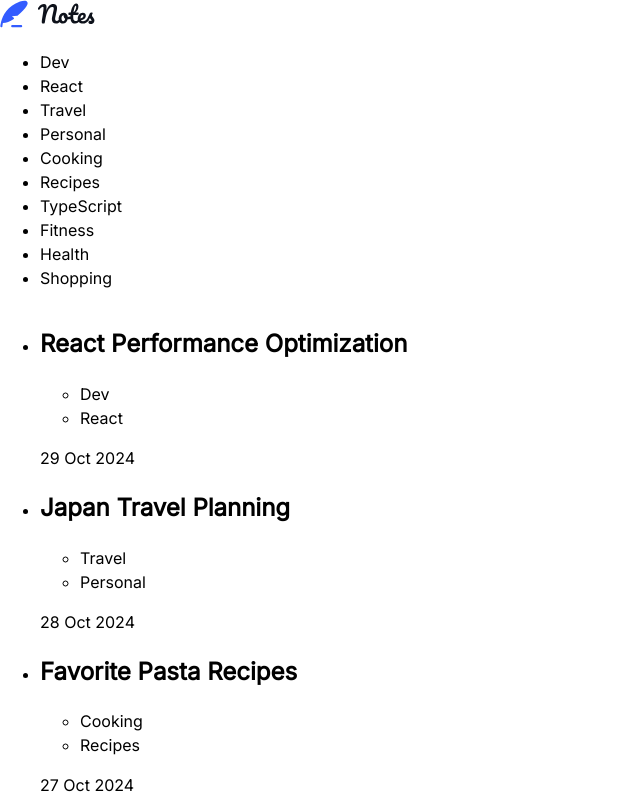
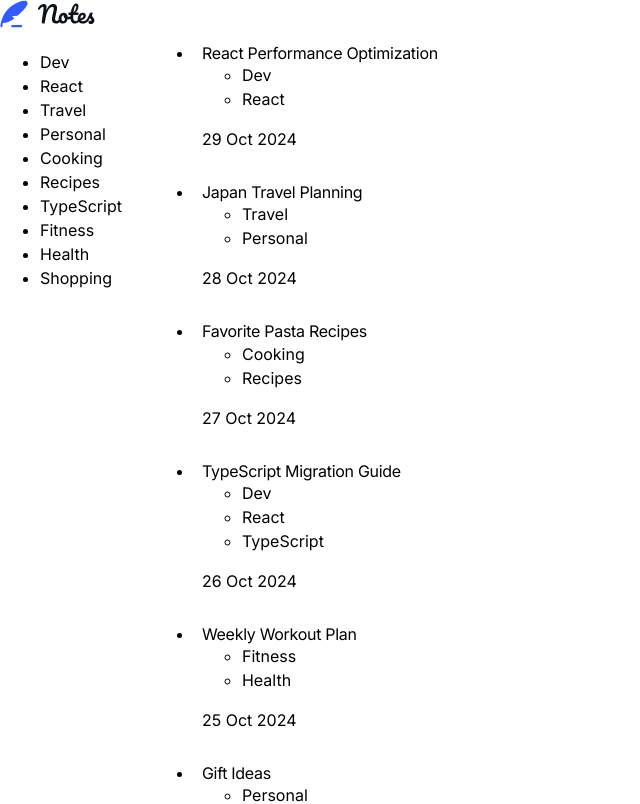
Before and after one commit to Anastasiya2310/NotesTaking, a React (Create React App) app: page / in a window 1280 px wide. Shown: the top 804 px of the page, without its empty margins (0-640 px from the left). Built offline with nearby package versions, Linux system fonts and the light colour scheme.

Commit message:
add spacing; fix typography (h3)

```diff
--- a/src/App.tsx
+++ b/src/App.tsx
@@ -7,6 +7,7 @@ import data from "./data.json"
 import Content from "./components/Content/Content";
 import SidebarTags from "./components/SidebarTags/SidebarTags"
 import SidebarNotes from "./components/SidebarNotes/SidebarNotes"
+import { Box } from "@mui/material";
 
 function App() {
   let tagsArray = data.notes.flatMap((obj) => obj.tags);
@@ -22,10 +23,14 @@ function App() {
           flexWrap: "wrap",
           justifyContent: "flex-start"
         }}>
-          <SidebarTags tags={tagsUnique} />
-          <div>
-            <SidebarNotes notes={ data.notes } />
-            <Content notes={ data.notes } />
+          <SidebarTags tags={tagsUnique}  />
+          <div style={{
+            width: "70%",
+          }}>
+            <Box sx={{ pt: 2.5, pr: 2, pb: 2.5, pl: 4 }}>
+              <SidebarNotes notes={ data.notes } />
+              <Content notes={ data.notes } />
+            </Box>
           </div>
         </div>
       </Typography>
--- a/src/components/SidebarNotes/SidebarNotes.tsx
+++ b/src/components/SidebarNotes/SidebarNotes.tsx
@@ -2,6 +2,8 @@
 import ItemsList from "../ItemsList/ItemsList"
 import { INotesList } from "../../interfaces/interfaces"
 import { formatDate } from "../../utils/dateUtils"
+import { Box } from "@mui/material";
+import Typography from '@mui/material/Typography';
 
 function SidebarNotes({ notes }: INotesList) {
 
@@ -10,15 +12,15 @@ function SidebarNotes({ notes }: INotesList) {
       <ItemsList
         items={notes}
         renderItem={(note) => (
-          <div>
-            <h2>{note.title}</h2>
+          <Box p={1}>
+            <Typography variant="h3">{note.title}</Typography>
             <ul>
               {note.tags.map((tag, index) => (
                 <li key={index}>{tag}</li>
               ))}
             </ul>
             <p>{formatDate(note.lastEdited)}</p>
-          </div>
+          </Box>
         )}
       />
     </>
--- a/src/theme.ts
+++ b/src/theme.ts
@@ -39,6 +39,23 @@ const sharedStyle = {
 //   mono: `"Source Code Pro", monospace`,
 // }
 
+const spacingValues = {
+  0: 0,
+  0.25: 2,
+  0.5: 4,
+  0.75: 6,
+  1: 8,
+  1.5: 12,
+  2: 16,
+  2.5: 20,
+  3: 24,
+  4: 32,
+  5: 40,
+  6: 48,
+  8: 64,
+  10: 80,
+};
+
 const theme: ThemeOptions = createTheme({
   palette: {
     primary: {
@@ -69,7 +86,7 @@ const theme: ThemeOptions = createTheme({
       letterSpacing: "-0.5px",
     },
     h3: {
-      fontSize: "15rem",// 16px
+      fontSize: "1rem",// 16px
       lineHeight: "120%",
       letterSpacing: "-0.3px",
     },
@@ -80,7 +97,8 @@ const theme: ThemeOptions = createTheme({
       lineHeight: "120%",
       letterSpacing: "-0.2px",
     }
-  }
+  },
+  spacing: (factor: number) => spacingValues[factor as keyof typeof spacingValues] ?? factor * 8,
 });
 
 export default theme;
```
